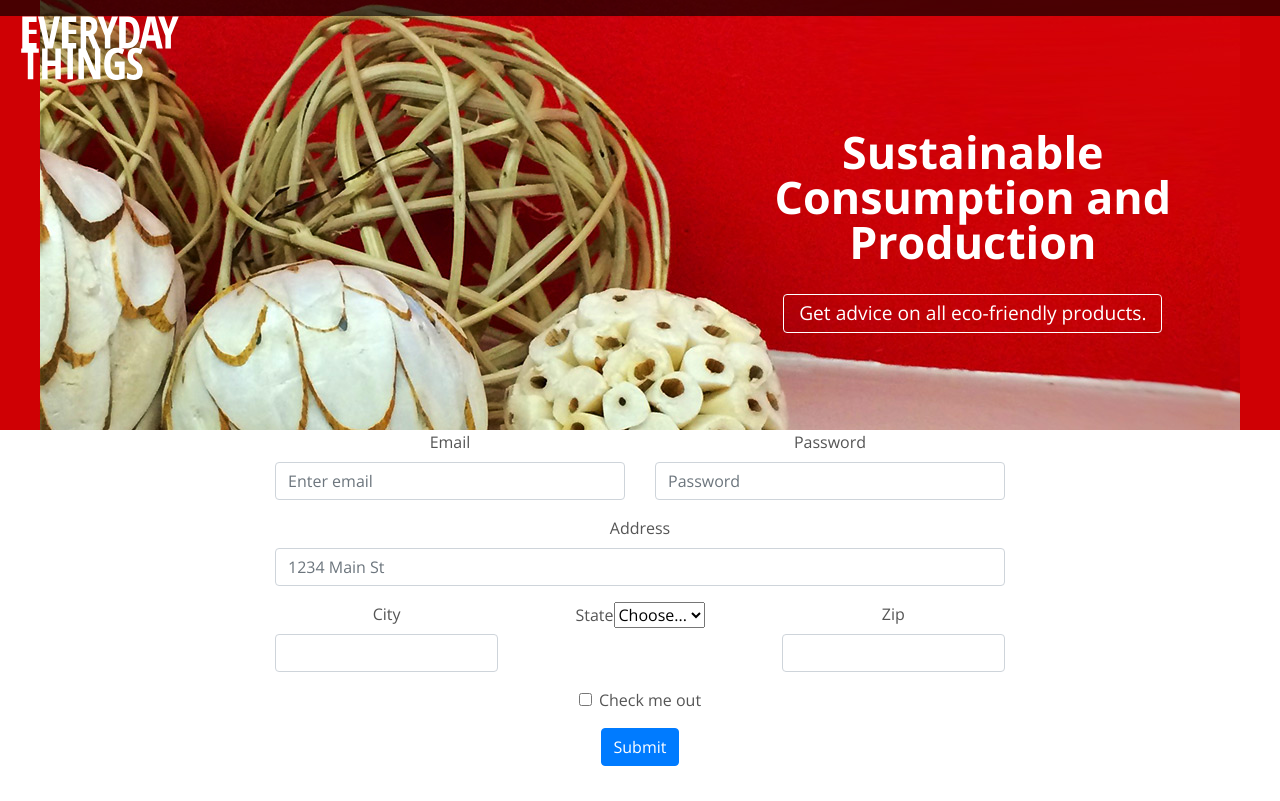
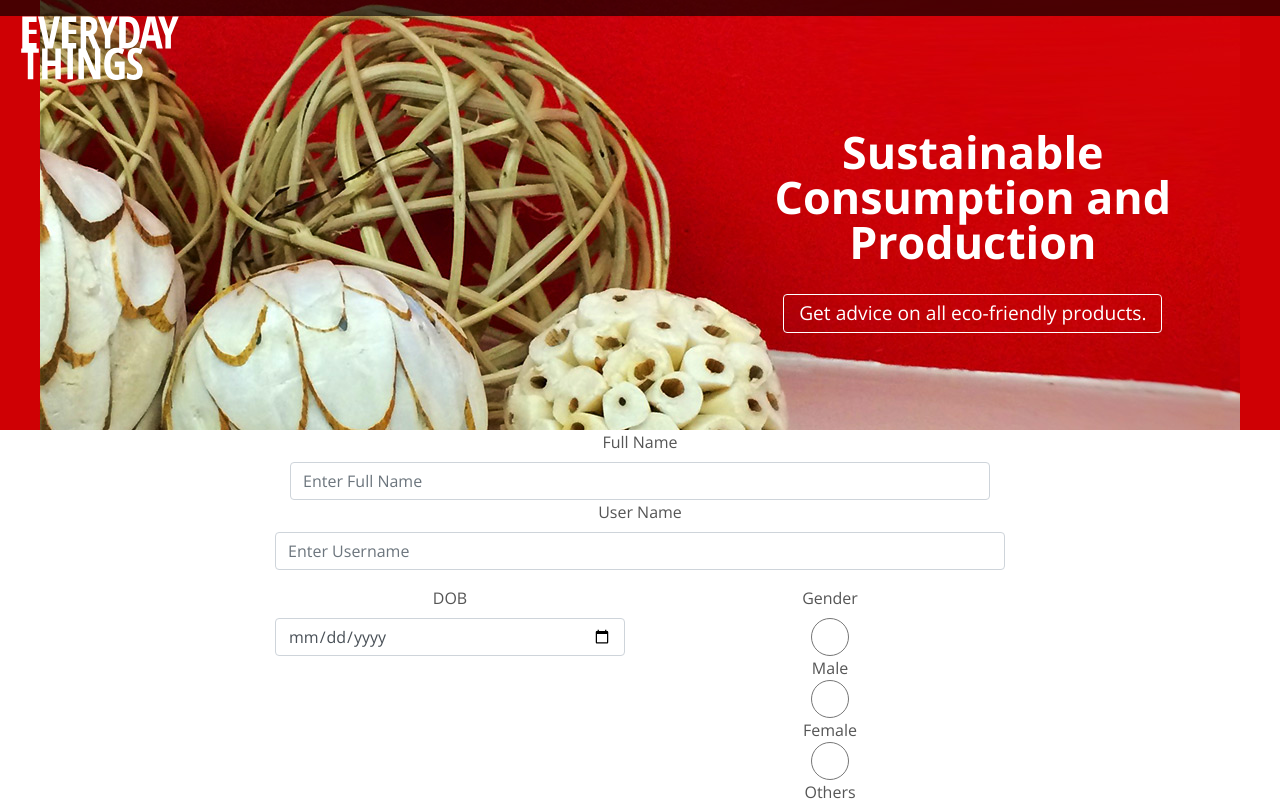
Before and after one commit to green-production/green-production-ui, a React (Create React App) app: page /profile in a window 1280 px wide. Shown: the top 801 px of the page. Built offline with nearby package versions, Linux system fonts and the light colour scheme.

Commit message:
sample commit

```diff
--- a/src/views/profile/index.js
+++ b/src/views/profile/index.js
@@ -1,11 +1,8 @@
 import React, { Component } from "react";
 
-import Form from 'react-bootstrap/Form'
-import ReactDOM from "react-dom";
+import Form from 'react-bootstrap/Form';
 import { Col, Row, Container } from "react-bootstrap";
-import Button from 'react-bootstrap/Button'
-import Bootstrap from "react-bootstrap";
-
+import Button from 'react-bootstrap/Button';
 
 class Profile extends Component {
     constructor(props) {
@@ -24,6 +21,28 @@ class Profile extends Component {
                     <Col xs lg="8">
                         <Form onSubmit={this.handleSubmit}>
                             <Row className="mb-3">
+                                <Form.Group as={Col} controlId="formGridUsername">
+                                    <Form.Group as={Col} controlId="formGridFullName">
+                                        <Form.Label>Full Name</Form.Label>
+                                        <Form.Control type="text" placeholder="Enter Full Name" />
+                                    </Form.Group>
+                                    <Form.Label>User Name</Form.Label>
+                                    <Form.Control type="text" placeholder="Enter Username" />
+                                </Form.Group>
+                            </Row>
+                            <Row className="mb-3">
+                                <Form.Group as={Col} controlId="formGridDob">
+                                    <Form.Label>DOB</Form.Label>
+                                    <Form.Control type="date" placeholder="Select Date of Birth" />
+                                </Form.Group>
+                                <Form.Group as={Col} controlId="formGridGender">
+                                    <Form.Label>Gender</Form.Label>
+                                    <Form.Control type="radio" name="gender" value="Male" />Male
+                                    <Form.Control type="radio" name="gender" value="female" />Female
+                                    <Form.Control type="radio" name="gender" value="other" />Others
+                                </Form.Group>
+                            </Row>
+                            <Row className="mb-3">
                                 <Form.Group as={Col} controlId="formGridEmail">
                                     <Form.Label>Email</Form.Label>
                                     <Form.Control type="email" placeholder="Enter email" />
@@ -34,12 +53,11 @@ class Profile extends Component {
                                 </Form.Group>
                             </Row>
 
-                            <Form.Group className="mb-3" controlId="formGridAddress1">
-                                <Form.Label>Address</Form.Label>
-                                <Form.Control placeholder="1234 Main St" />
-                            </Form.Group>
-
                             <Row className="mb-3">
+                                <Form.Group className="mb-3" controlId="formGridAddress1">
+                                    <Form.Label>Address</Form.Label>
+                                    <Form.Control placeholder="1234 Main St" />
+                                </Form.Group>
                                 <Form.Group as={Col} controlId="formGridCity">
                                     <Form.Label>City</Form.Label>
                                     <Form.Control />
```
